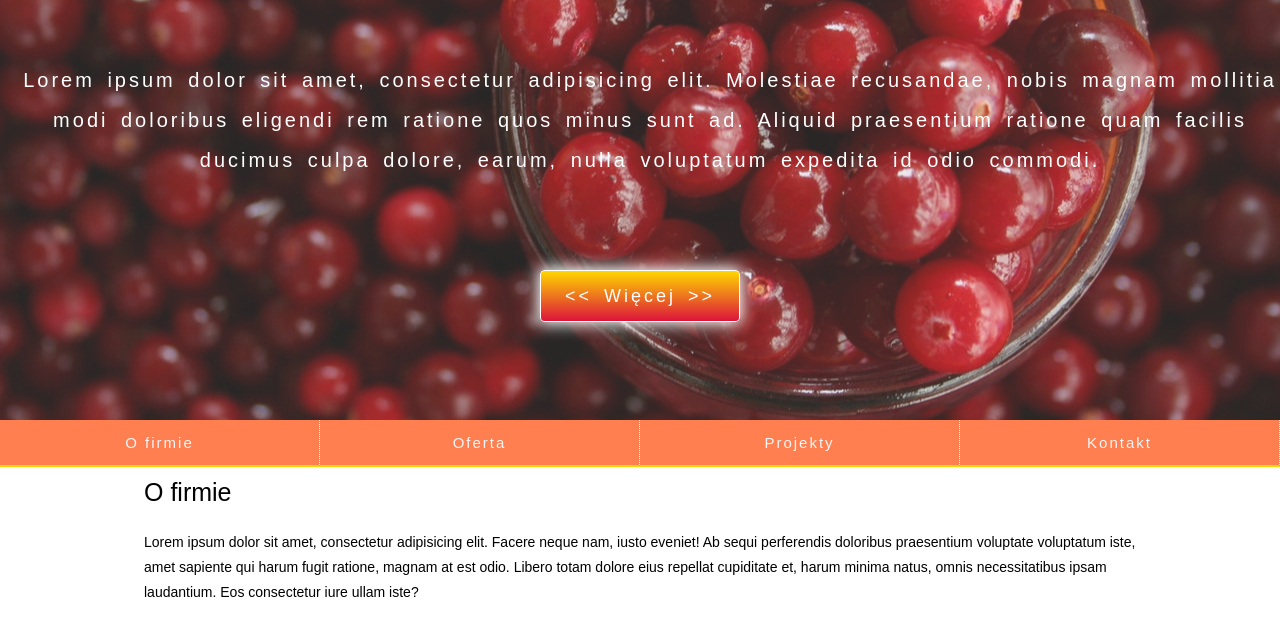
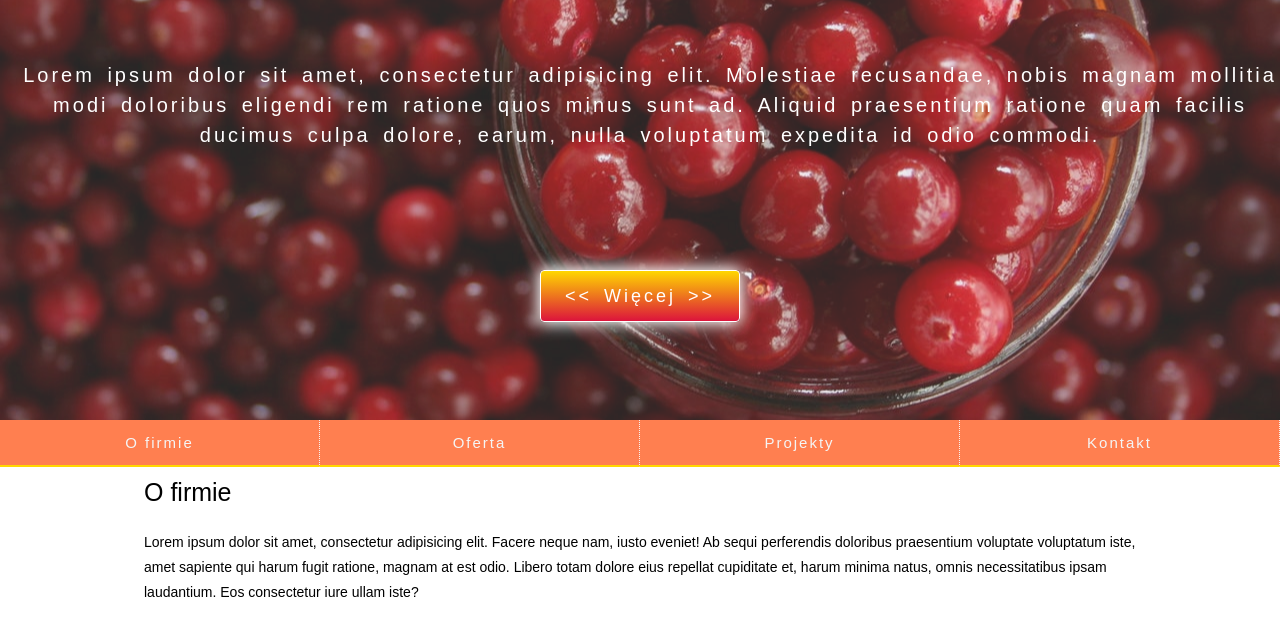
Before and after one commit to SebBauer/projekt_one_page, a plain HTML site: page index.html in a window 1280 px wide. Shown: the part 180-800 px from the top of the page. Drawn offline with Linux system fonts and the light colour scheme.

Commit message:
Zmieniono font-size dla selektora p

```diff
--- a/scss/style.scss
+++ b/scss/style.scss
@@ -139,7 +139,7 @@ footer {
             @include h1_mobile_and_p_media;
             display: inline;
             @include top(40%);
-            font-size: 2rem;
+            font-size: 1.5rem;
             line-height: 2.5rem;
             margin: 0 1rem;
             }
@@ -178,7 +178,8 @@ footer {
     header{
             height: 75vh;
         p {
-            line-height: 4rem;
+            line-height: 3rem;
+            font-size: 2rem;
         }
         .button {
             @include h1_mobile_and_p_media;
```
Also changed, not shown: style.css.
